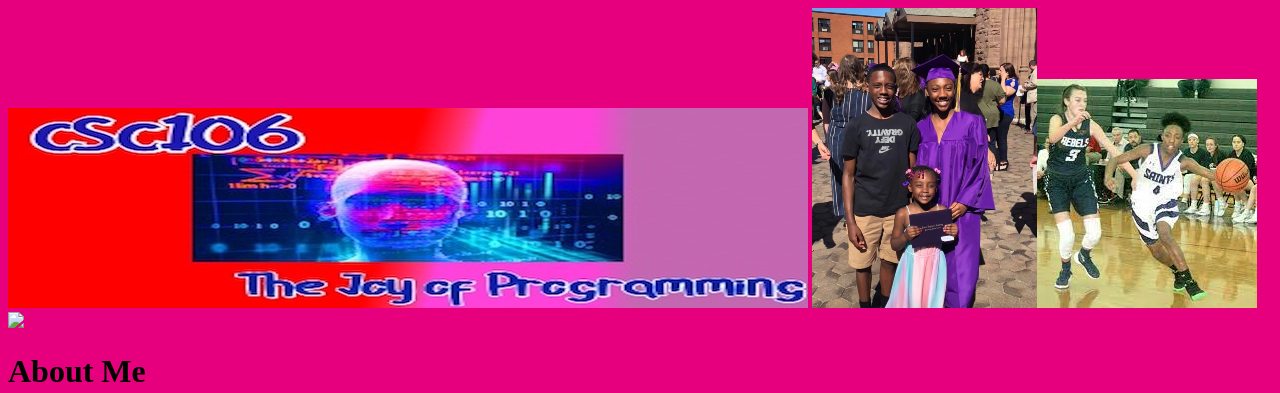
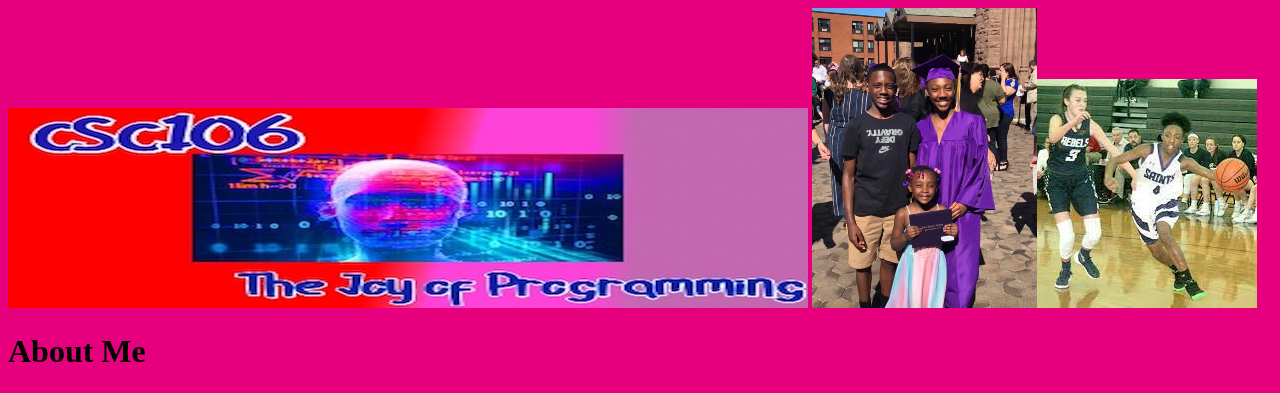
Before and after one commit to monetg514/github_monetg514.github.io, a plain HTML site: page about.html in a window 1280 px wide. Shown: the top 393 px of the page. Drawn offline with Linux system fonts and the light colour scheme.

Commit message:
Update about.html

```diff
--- a/about.html
+++ b/about.html
@@ -18,7 +18,7 @@
 
     <img src="siblings.png">
     <img src ="play.basketball.jpeg">
-    <img src ="zion.heic">
+    <img src ="">
     <h1> About Me </h1>
     <p> Hello! My name is Mone't Gailloux and i am currently a junior at the university of Rhode Island. I am  majoring in
       compueter science which is why i am so excited about this course! </p>
```
